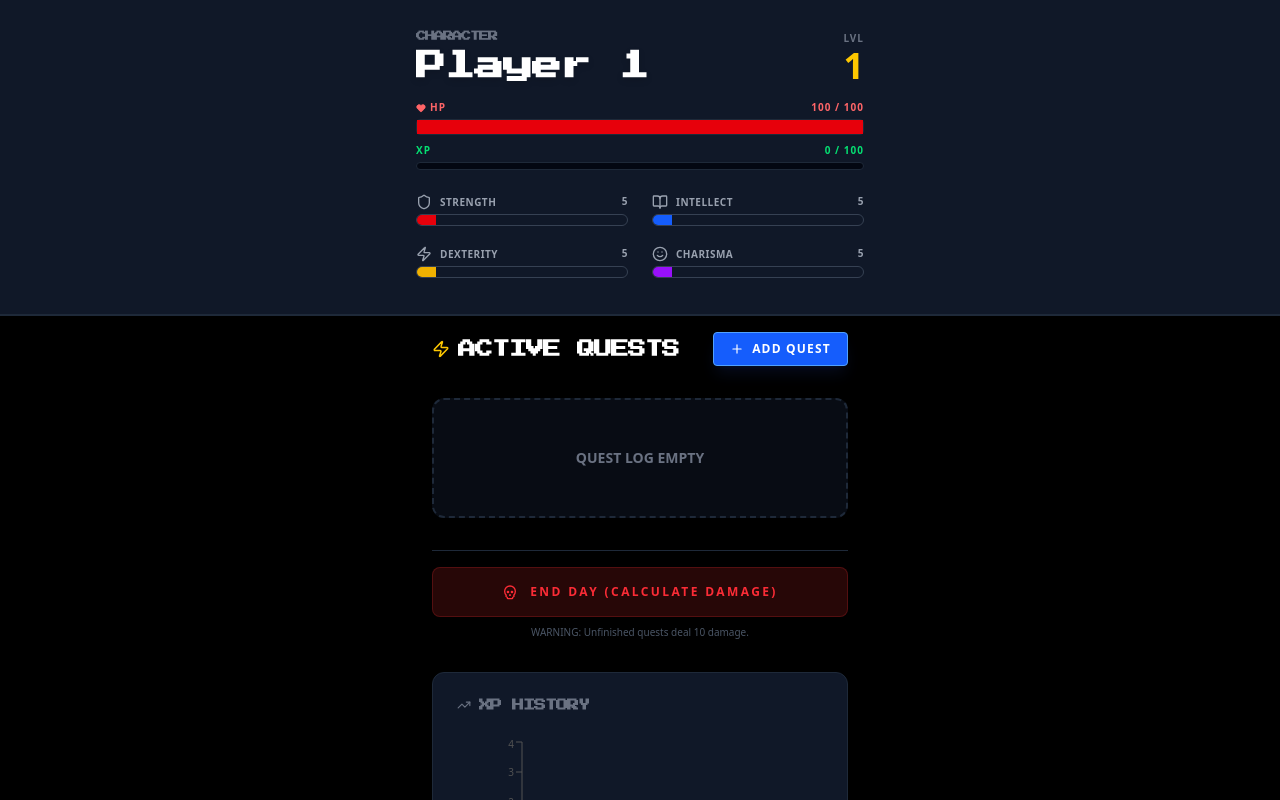
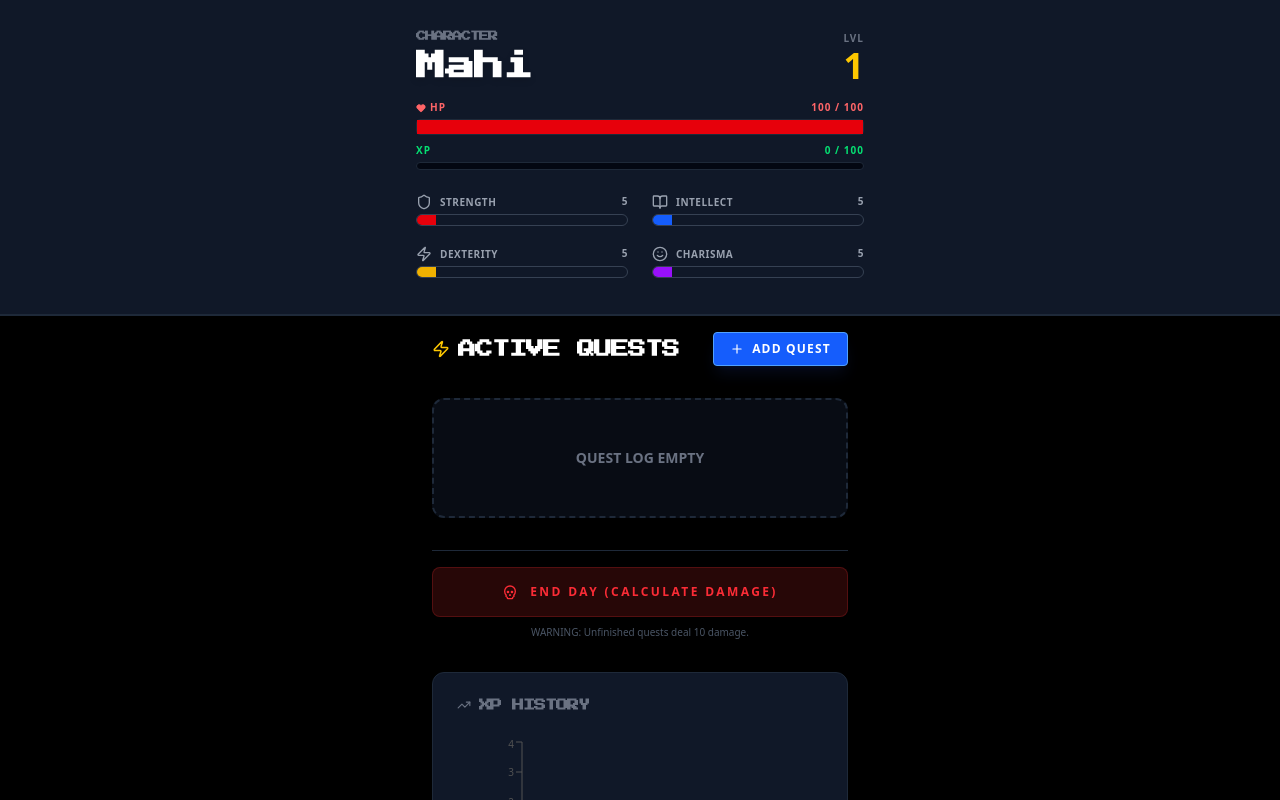
Before and after one commit to BerpyDerpy/Respawn, a React (Vite) app: page / in a window 1280 px wide. Shown: the top 800 px of the page. Built offline with nearby package versions, Linux system fonts and the light colour scheme.

Commit message:
changed name

```diff
--- a/src/App.jsx
+++ b/src/App.jsx
@@ -56,7 +56,7 @@ export default function LifeRPG() {
   // State
   const [habits, setHabits] = useState([]);
   const [user, setUser] = useState({
-    name: 'Player 1',
+    name: 'Mahi',
     level: 1,
     xp: 0,
     hp: MAX_HP,
```
